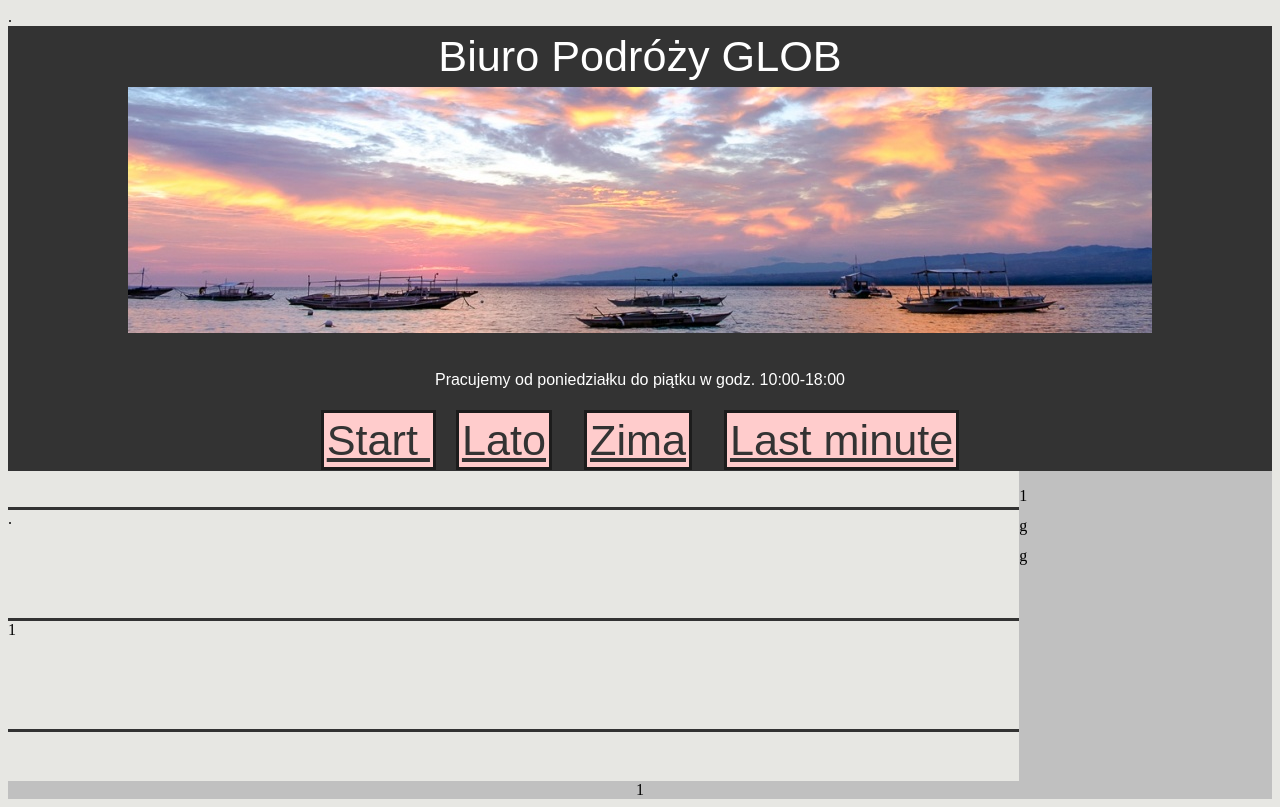
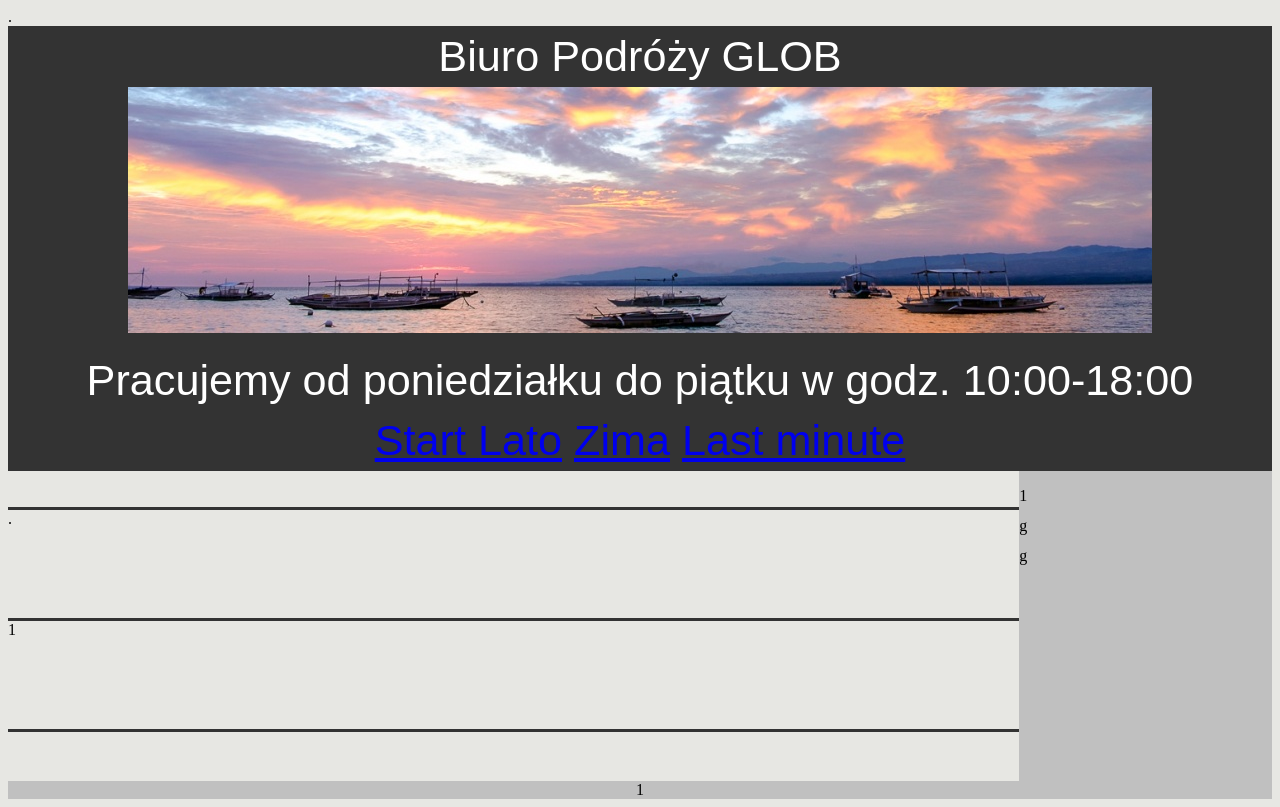
Before and after one commit to PaniParszywek/elemele, a plain HTML site: page index.html in a window 1280 px wide. Drawn offline with Linux system fonts and the light colour scheme.

Commit message:
Update style.css

```diff
--- a/style.css
+++ b/style.css
@@ -13,10 +13,10 @@ div.blok zewnetrzny {
   margin-right: auto;
   margin-left: auto;
 }
-div.nawigacja {
+div#nawigacja {
   font-size: 16px;
 }
-div#linki *|a:link {
+div#nawigacja *|a:link {
   border-style: solid;
   border-color: #1c1c1c;
   padding: 3px;
```
